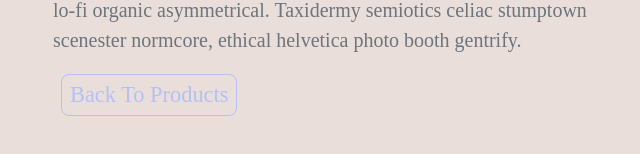
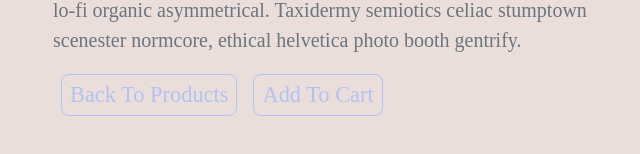
Before and after one commit to rsolov23/e-commerce-react, a React (Create React App) app: page /details in a window 1280 px wide. Shown: the part 1043-1197 px from the top of the page, without its empty margins (317-957 px from the left). Built offline with nearby package versions, Linux system fonts and the light colour scheme; a web font is replaced by a local one.

Commit message:
updated context component

```diff
--- a/src/components/Details.js
+++ b/src/components/Details.js
@@ -46,6 +46,14 @@ export default class Details extends Component {
                     <Link to="/">
                       <ButtonContainer>back to products</ButtonContainer>
                     </Link>
+                    <ButtonContainer
+                      disabled={inCart ? true : false}
+                      onClick={() => {
+                        value.addToCart(id);
+                      }}
+                    >
+                      {inCart ? "inCart" : "add to cart"}
+                    </ButtonContainer>
                   </div>
                 </div>
               </div>
--- a/src/components/context.js
+++ b/src/components/context.js
@@ -24,8 +24,8 @@ class ProductProvider extends Component {
   handleDetail = () => {
     console.log("hello from detail");
   };
-  addToCart = () => {
-    console.log("hello from add to cart");
+  addToCart = (id) => {
+    console.log(`hello from add to cart.id is${id}`);
   };
   render() {
     return (
```
